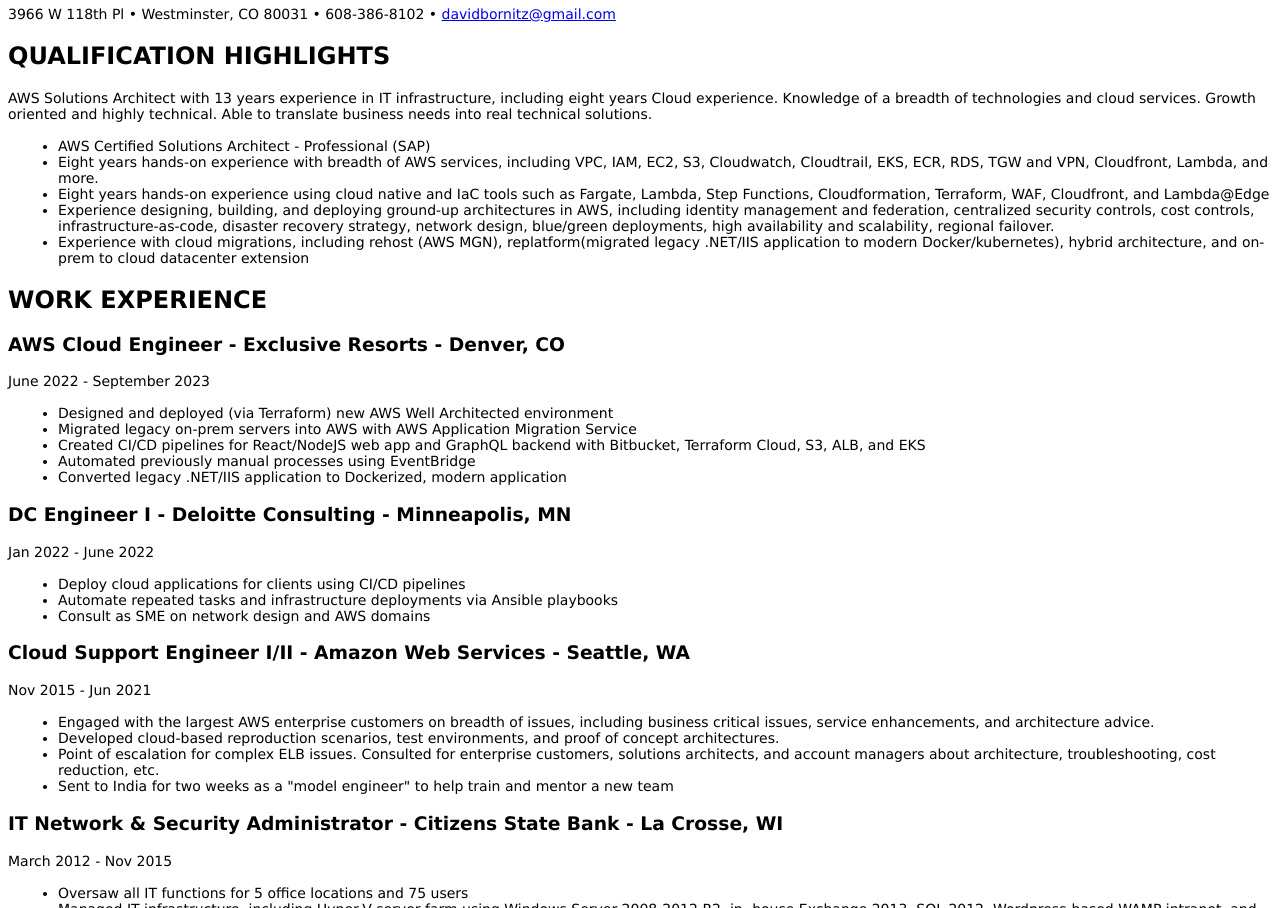
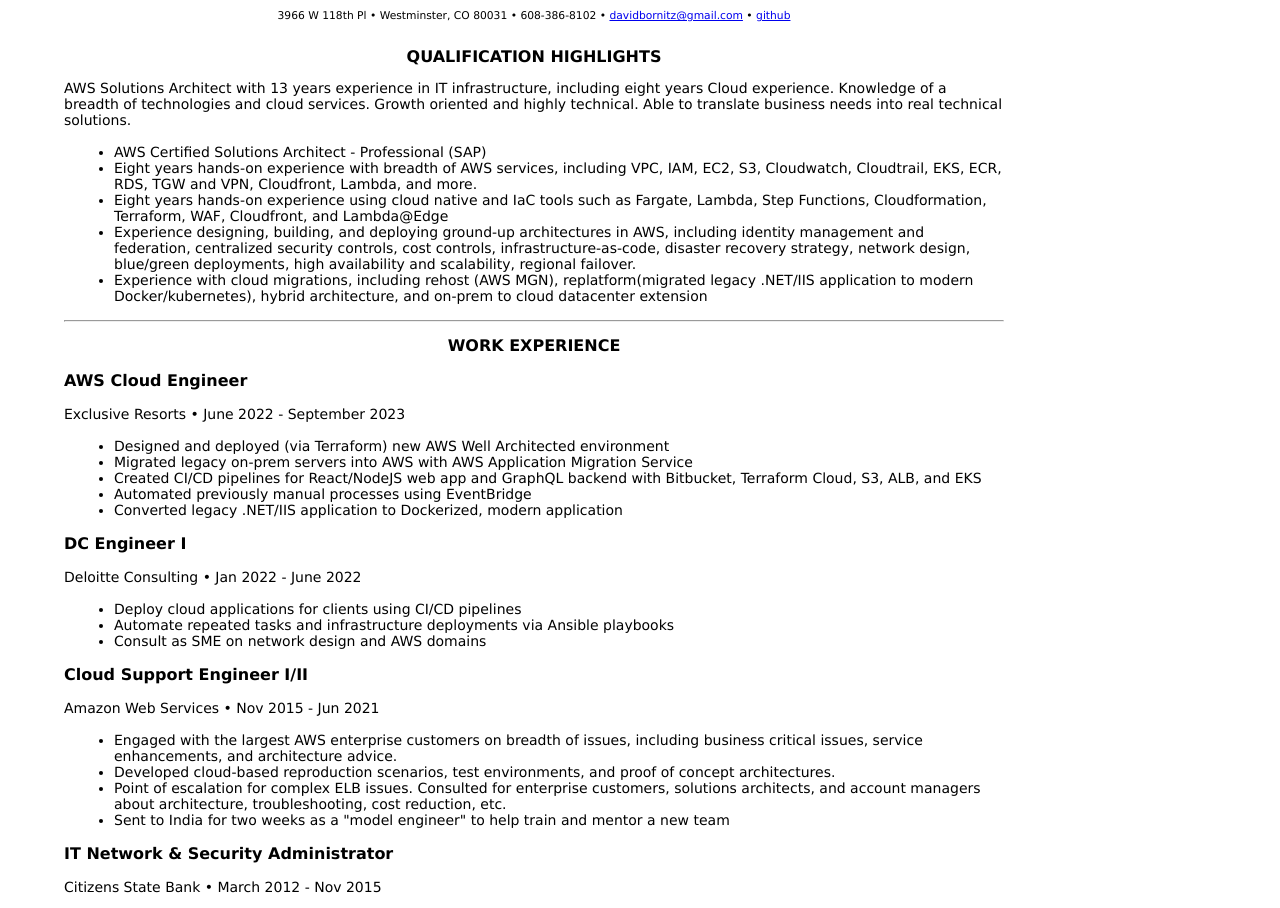
Before and after one commit to davidbornitz/davidbornitz.dev, a plain HTML site: page resume/content/index.html in a window 1280 px wide. Shown: the part 75-983 px from the top of the page. Drawn offline with Linux system fonts and the light colour scheme.

Commit message:
Github Actions

```diff
--- a/resume/content/index.html
+++ b/resume/content/index.html
@@ -8,9 +8,9 @@
 </head>
 <body>
 <h1 >David J. Bornitz</h1>
-<p>3966 W 118th Pl • Westminster, CO 80031 • 608-386-8102 •
-<a href="mailto:davidbornitz@gmail.com" target="_blank">davidbornitz@gmail.com</a>
-</p>
+<h6>3966 W 118th Pl • Westminster, CO 80031 • 608-386-8102 •
+<a href="mailto:davidbornitz@gmail.com" target="_blank">davidbornitz@gmail.com</a> • <a href="https://github.com/davidbornitz/davidbornitz.dev">github</a>
+</h6>
 <h2 >QUALIFICATION HIGHLIGHTS</h2>
 <p >AWS Solutions Architect with 13 years experience in IT infrastructure, including eight years Cloud experience. Knowledge of a breadth of technologies and cloud services. Growth oriented and highly technical. Able to translate business needs into real technical solutions.</p>
 <ul>
@@ -20,9 +20,10 @@
 <li>Experience designing, building, and deploying ground-up architectures in AWS, including identity management and federation, centralized security controls, cost controls, infrastructure-as-code, disaster recovery strategy, network design, blue/green deployments, high availability and scalability, regional failover.</li>
 <li>Experience with cloud migrations, including rehost (AWS MGN), replatform(migrated legacy .NET/IIS application to modern Docker/kubernetes), hybrid architecture, and on-prem to cloud datacenter extension</li>
 </ul>
+<hr>
 <h2 >WORK EXPERIENCE</h2>
-<h3 >AWS Cloud Engineer - Exclusive Resorts - Denver, CO</h3>
-<p >June 2022 - September 2023</p>
+<h3>AWS Cloud Engineer</h3>
+<p>Exclusive Resorts • June 2022 - September 2023</p>
 <ul>
 <li>Designed and deployed (via Terraform) new AWS Well Architected environment</li>
 <li>Migrated legacy on-prem servers into AWS with AWS Application Migration Service</li>
@@ -30,15 +31,15 @@
 <li>Automated previously manual processes using EventBridge</li>
 <li>Converted legacy .NET/IIS application to Dockerized, modern application</li>
 </ul>
-<h3 >DC Engineer I - Deloitte Consulting - Minneapolis, MN</h3>
-<p >Jan 2022 - June 2022</p>
+<h3 >DC Engineer I</h3>
+<p >Deloitte Consulting • Jan 2022 - June 2022</p>
 <ul>
 <li>Deploy cloud applications for clients using CI/CD pipelines</li>
 <li>Automate repeated tasks and infrastructure deployments via Ansible playbooks</li>
 <li>Consult as SME on network design and AWS domains</p>
 </ul>
-<h3 >Cloud Support Engineer I/II - Amazon Web Services - Seattle, WA</h3>
-<p >Nov 2015 - Jun 2021</p>
+<h3 >Cloud Support Engineer I/II</h3>
+<p >Amazon Web Services • Nov 2015 - Jun 2021</p>
 <ul>
 <li>Engaged with the largest AWS enterprise customers on breadth of issues, including business critical issues, service enhancements, and architecture advice.</li>
 <li>Developed cloud-based reproduction scenarios, test environments, and proof of concept architectures.</li>
@@ -46,12 +47,13 @@
 <li>Sent to India for two weeks as a &quot;model engineer&quot; to help train and mentor a new team</p>
 </ul>
 </p>
-<h3 >IT Network & Security Administrator - Citizens State Bank - La Crosse, WI</h3>
-<p>March 2012 - Nov 2015</p>
+<h3 >IT Network & Security Administrator</h3>
+<p>Citizens State Bank • March 2012 - Nov 2015</p>
 <ul>
 <li>Oversaw all IT functions for 5 office locations and 75 users</li>
 <li>Managed IT infrastructure, including Hyper-V server farm using Windows Server 2008-2012 R2, in- house Exchange 2013, SQL 2012, Wordpress-based WAMP intranet, and Unitrends backup</li>
 </ul>
+<hr>
 <h2 >EDUCATION AND CERTIFICATIONS</h2>
 <ul>
 <li>AWS Certified Solutions Architect - Professional </li>
--- a/resume/content/styles.css
+++ b/resume/content/styles.css
@@ -2,10 +2,34 @@
   background-color: white;
   font-family: verdana;
   color: black;
+  Max-width: 940px;
+  margin-left: 5%;
+  margin-right: 5%;
+}
+
+.alignleft {
+	float: left;
+}
+.alignright {
+	float: right;
 }
 
 h1 {
   text-align: center;
+}
+
+h2 {
+  text-align: center;
+  font-size: 16px
+}
+
+h3 {
+  font-size: 16px
+}
+
+h6 {
+  text-align: center;
+  font-weight: normal
 }
 
 p {
```
Also changed, not shown: .github/workflows/github-actions.yml, 2 other files.
